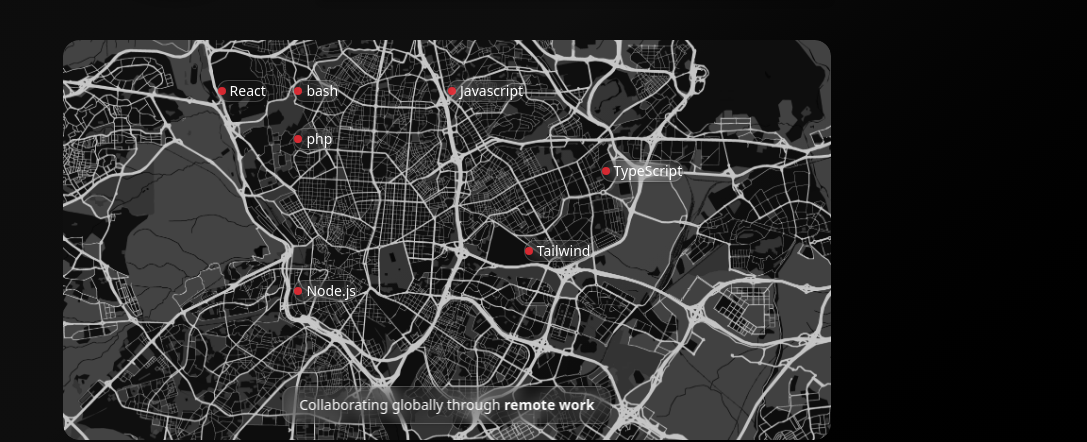
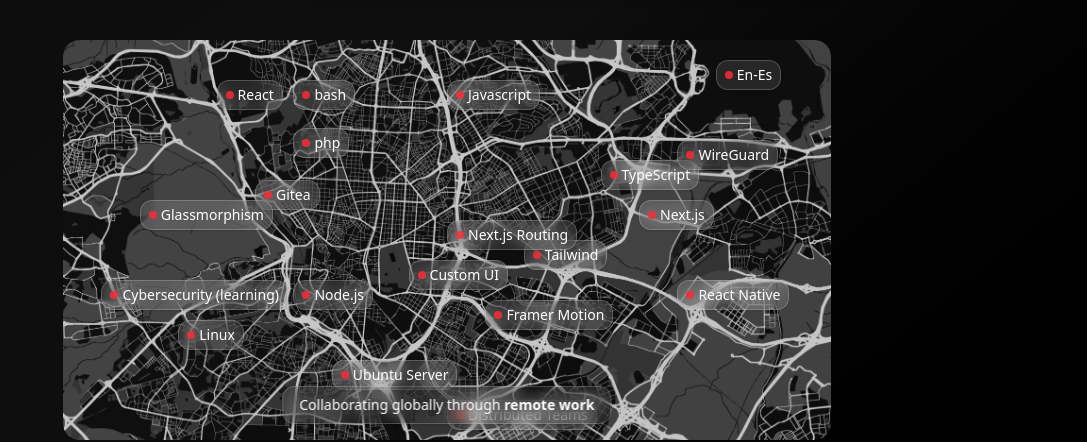
Before and after one commit to xscriptorcode/xscriptorcode.github.io, a Next.js app: page / in a window 1280 px wide. Shown: the part 406-848 px from the top of the page, without its empty margins (193-1280 px from the left). Built offline with nearby package versions, Linux system fonts and the light colour scheme.

Commit message:
update skills

```diff
--- a/src/app/components/SkillNetwork.tsx
+++ b/src/app/components/SkillNetwork.tsx
@@ -10,6 +10,20 @@
   { name: "Javascript", top: "10%", left: "50%" },
   { name: "php", top: "22%", left: "30%" },
   { name: "bash", top: "10%", left: "30%" },
+  { name: "Next.js", top: "40%", left: "75%" },
+  { name: "Framer Motion", top: "65%", left: "55%" },
+  { name: "Linux", top: "70%", left: "15%" },
+  { name: "Ubuntu Server", top: "80%", left: "35%" },
+  { name: "React Native", top: "60%", left: "80%" },
+  { name: "Gitea", top: "35%", left: "25%" },
+  { name: "WireGuard", top: "25%", left: "80%" },
+  { name: "Next.js Routing", top: "45%", left: "50%" },
+  { name: "Glassmorphism", top: "40%", left: "10%" },
+  { name: "Custom UI", top: "55%", left: "45%" },
+  { name: "Distributed Teams", top: "90%", left: "50%" },
+  { name: "Cybersecurity (learning)", top: "60%", left: "5%" },
+  { name: "En-Es", top: "5%", left: "85%" }
+
 ];
 
 export default function SkillNetwork() {
@@ -25,7 +39,7 @@
       {skills.map((skill, index) => (
         <div
           key={index}
-          className="absolute flex items-center gap-1 text-white rounded-xl bg-white/1 backdrop-blur-sm border border-white/20 shadow-sm text-sm"
+          className="absolute flex items-center gap-1 px-2 py-1 text-white text-sm bg-white/10 backdrop-blur-sm border border-white/20 rounded-xl shadow-sm"
           style={{ top: skill.top, left: skill.left }}
         >
           <span className="w-2 h-2 rounded-full bg-red-500 animate-pulse"></span>
```
Also changed, not shown: 12 other files (tests, documents, lock files or other folders).
